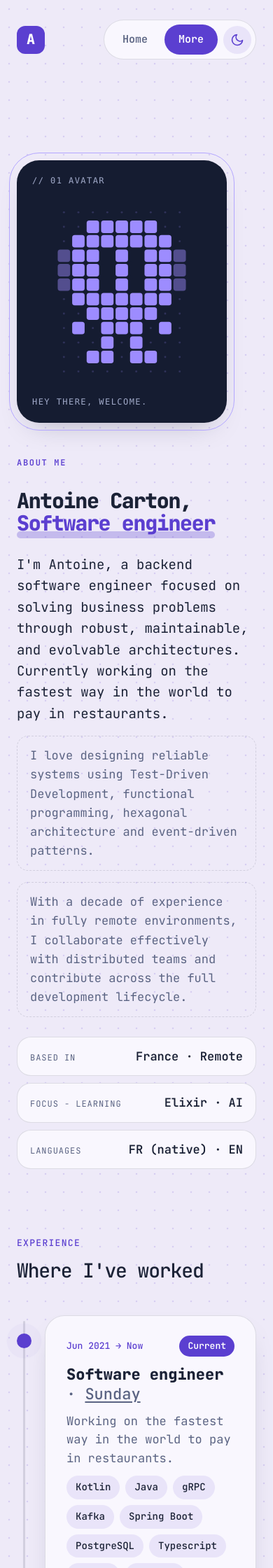
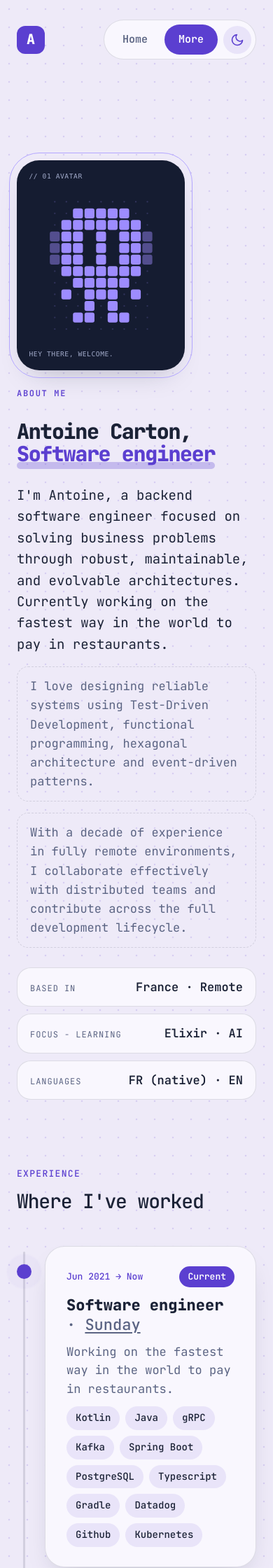
Before and after one commit to antoinecarton/antoinecarton.github.io, a Jekyll site: the page built from more.html, in a window 390 px wide. Shown: the top 2240 px of the page at 70% size. Built offline with Jekyll 4.4.1, drawn with Linux system fonts in a browser that asks for light colours.

Commit message:
fix: display correctly avatar on mid screen

```diff
--- a/_sass/_more.scss
+++ b/_sass/_more.scss
@@ -46,11 +46,17 @@
     }
   }
 }
-@media (min-width: #{$bp-md + 1px}) {
+// Two columns (desktop and tablet): the card follows the scroll
+@media (min-width: #{$bp-sm + 1px}) {
   .about__photo { position: sticky; top: 24px; }
 }
 @media (max-width: $bp-md) {
+  // Avatar column shrinks smoothly from 220px down to 160px
+  .about { grid-template-columns: #{"clamp(160px, 24vw, 220px)"} 1fr; gap: #{"clamp(24px, 4vw, 40px)"}; }
+}
+@media (max-width: $bp-sm) {
   .about { grid-template-columns: 1fr; }
+  .about__photo { max-width: 240px; }
 }
 
 // ---------- Pixel robot avatar ----------
@@ -63,6 +69,7 @@
   background: var(--rb-bg);
   color: var(--rb-label);
   outline-color: var(--accent-soft);
+  container-type: inline-size;
 }
 
 .robot {
@@ -83,10 +90,12 @@
 .avatar-label {
   position: absolute;
   font-family: var(--mono, ui-monospace, SFMono-Regular, Menlo, monospace);
-  font-size: 12px; letter-spacing: .12em; text-transform: uppercase; font-weight: 500;
-  &--tl { top: 20px; left: 22px; }
-  &--bl { bottom: 20px; left: 22px; }
-  &--br { bottom: 20px; right: 22px; }
+  text-transform: uppercase; font-weight: 500;
+  font-size: 12px; letter-spacing: .12em;
+  font-size: #{"clamp(9px, 4cqw, 12px)"}; letter-spacing: #{"clamp(.06em, .04em + .08cqw, .12em)"};
+  &--tl { top: 20px; left: 22px; top: #{"clamp(10px, 6.5cqw, 20px)"}; left: #{"clamp(12px, 7.3cqw, 22px)"}; }
+  &--bl { bottom: 20px; left: 22px; bottom: #{"clamp(10px, 6.5cqw, 20px)"}; left: #{"clamp(12px, 7.3cqw, 22px)"}; }
+  &--br { bottom: 20px; right: 22px; bottom: #{"clamp(10px, 6.5cqw, 20px)"}; right: #{"clamp(12px, 7.3cqw, 22px)"}; }
 }
 
 @keyframes robotBlink {
```
